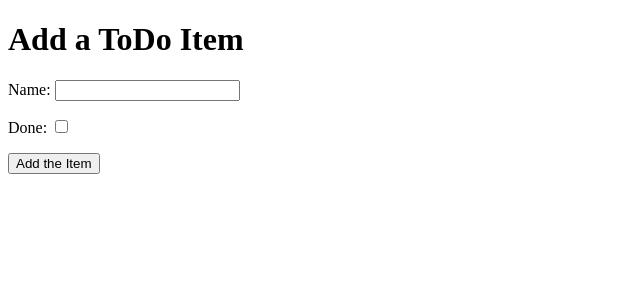
After one commit to michaelmagee/ci-hello-django, a Django app: page /add in a window 1280 px wide. The commit adds this page. Shown: the top 300 px of the page, without its empty margins (0-640 px from the left). Run offline with Django 3.2, Linux system fonts and the light colour scheme.

Commit message:
Completed add's with forms

```diff
--- a/django_todo/urls.py
+++ b/django_todo/urls.py
@@ -15,9 +15,10 @@ Including another URLconf
 """
 from django.contrib import admin
 from django.urls import path
-from todo.views import get_todo_list
+from todo.views import get_todo_list, add_item
 
 urlpatterns = [
     path('admin/', admin.site.urls),
-    path("", get_todo_list, name="get_todo_list")
+    path("", get_todo_list, name="get_todo_list"),
+    path("add", add_item, name="add")
 ]
--- /dev/null
+++ b/todo/forms.py
@@ -0,0 +1,9 @@
+""" This is for Forms """
+from django import forms
+from .models import Item
+
+class ItemForm(forms.ModelForm):
+    """ This is for Forms """
+    class Meta:
+        model = Item
+        fields = ["name", "done"]
--- a/todo/models.py
+++ b/todo/models.py
@@ -1,11 +1,12 @@
+""" This is the models we use """
 from django.db import models
 
 
 class Item(models.Model):
+    """ Describe me """
     name = models.CharField(max_length=50, null=False, blank=False)
     done = models.BooleanField(null=False, blank=False, default=False)
 
-    # override the default in model to retrurn the ID
-    # by returning the name.
     def __str__(self):
+        """ override model default - return the name. """
         return self.name
--- /dev/null
+++ b/todo/templates/todo/add_item.html
@@ -0,0 +1,20 @@
+<!DOCTYPE html>
+<html lang="en">
+<head>
+    <meta charset="UTF-8">
+    <meta name="viewport" content="width=device-width, initial-scale=1.0">
+    <title>Document</title>
+</head>
+<body>
+    <h1> Add a ToDo Item </h1>
+    <form method="POST" action="add">
+        {% csrf_token%}
+        {{ form.as_p}}  <!-- seperates fields into paras-->
+        <div>
+            <p>
+             <button type="submit"> Add the Item</button>
+            </p>
+        </div>
+    </form>
+</body>
+</html>
--- a/todo/templates/todo/todo_list.html
+++ b/todo/templates/todo/todo_list.html
@@ -21,5 +21,7 @@
             <tr><td> You have no to dos </td></tr>
         {% endfor %}
     </table>
+    <a href="/add">Add an Item</a>
+</a>
 </body>
 </html>
--- a/todo/views.py
+++ b/todo/views.py
@@ -1,12 +1,27 @@
-from django.shortcuts import render
+""" This is a docstring  """
+from django.shortcuts import render, redirect
 from .models import Item
+from .forms import ItemForm
 
-
-# Create your views here.  I hopoe
 def get_todo_list(request):
+    """ Describe me """
     items = Item.objects.all()
     context = {
         "items": items
     }
+    return render(request, "todo/todo_list.html", context)
 
-    return render(request, "todo/todo_list.html", context)
+def add_item(request):
+    """ Describe me """
+    if request.method == "POST":
+        form = ItemForm(request.POST)   # Get form data
+        if form.is_valid():   # does all field / model alignment checking
+            form.save()
+        return redirect("get_todo_list")
+
+    form = ItemForm()
+    context = {
+        "form": form
+    }
+
+    return render(request, "todo/add_item.html", context)
```
Also changed, not shown: db.sqlite3, 1 other file.
